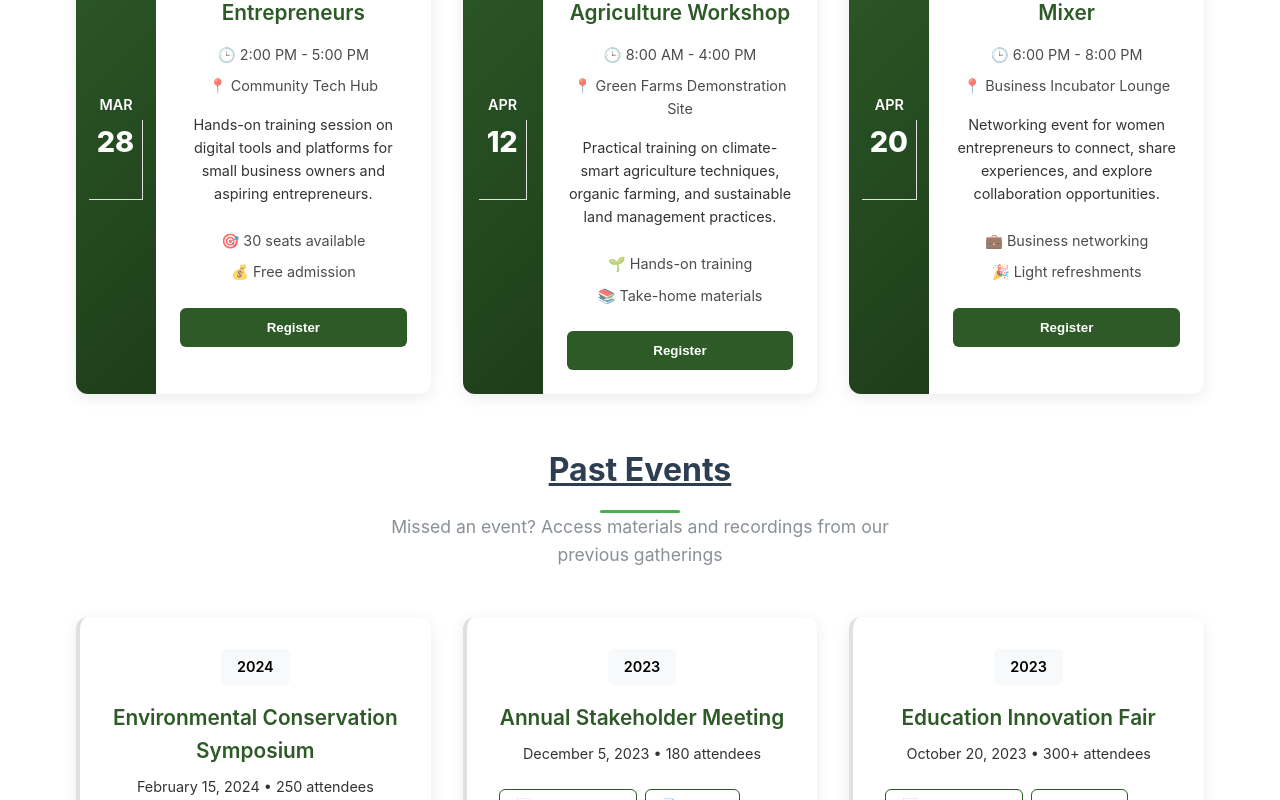
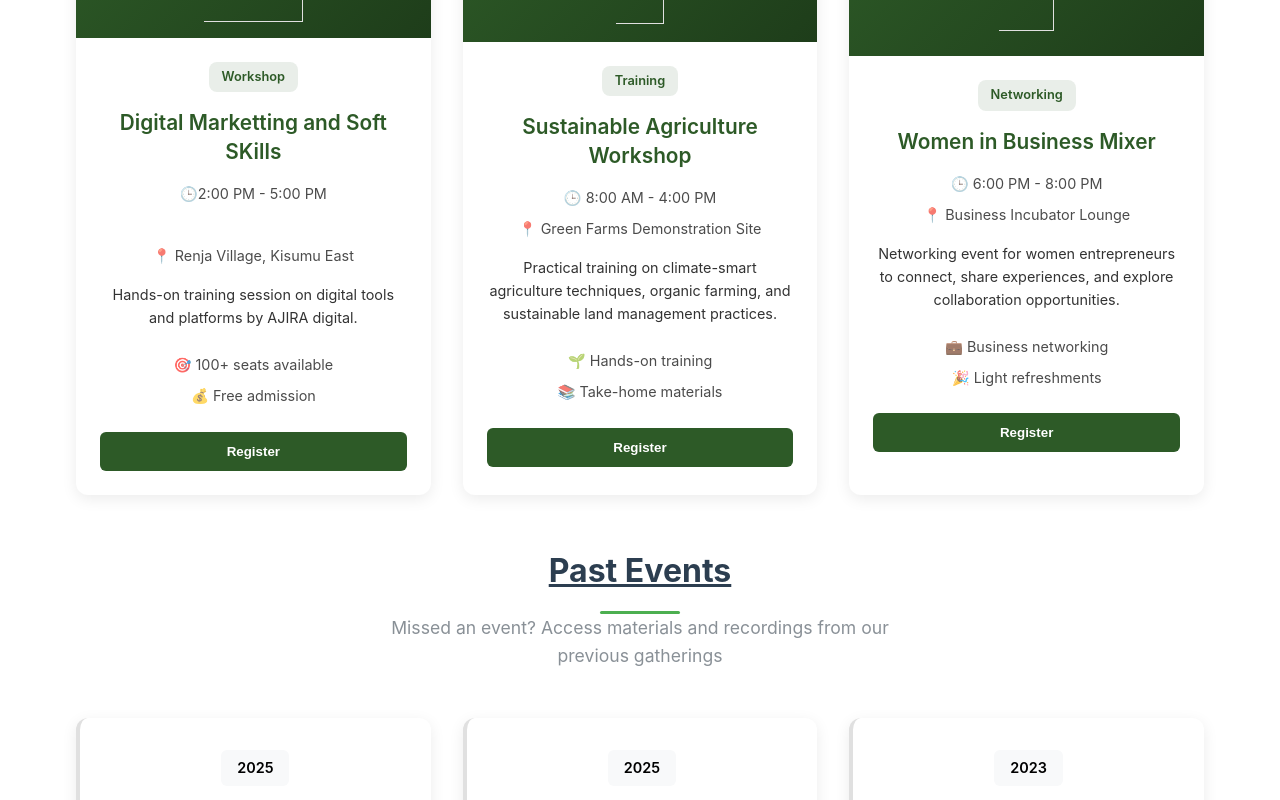
Before and after one commit to JOSHUACURIE/MUCE, a React (Vite) app: page /knowledge/events in a window 1280 px wide. Shown: the part 1320-2120 px from the top of the page. Built offline with nearby package versions, Linux system fonts and the light colour scheme.

Commit message:
Added images to the digital literacy album and also updated the dates of events

```diff
--- a/src/data/album.ts
+++ b/src/data/album.ts
@@ -24,6 +24,7 @@ const IMAGE_PATHS = {
     GREEN: "https://imgur.com/pSpeXgf.jpg",
     SPORTS: "https://imgur.com/PqY2TVm.jpg",
     DIGITAL: "https://imgur.com/SS9NyXW.jpg",
+
     CLEANING: "https://imgur.com/eGt9Kqv.jpg"
   },
   ALBUMS: {
@@ -246,20 +247,119 @@ export const albums: Album[] = [
     title: "Digital Literacy Program",
     coverImage: IMAGE_PATHS.COVERS.DIGITAL,
     photoCount: 38,
-    date: "2024-01-25",
+    date: "2025-08-25",
     category: "Education",
     featured: false,
     images: [
        {
-        id: 12,
+      id: 1,
       imageUrl: IMAGE_PATHS.COVERS.DIGITAL,
       featured: true
     },
     {
-        id: 13,
+      id: 2,
       imageUrl: IMAGE_PATHS.ALBUMS.CLASS,
       featured: false
-      }
+    },
+    {
+      id: 3,
+      imageUrl: "https://i.imgur.com/IIrUHis.jpg",
+      featured: false
+    },
+    {
+      id: 4,
+      imageUrl: "https://i.imgur.com/E3fyO4l.jpg",
+      featured: true
+    },
+    {
+      id: 5,
+      imageUrl: "https://i.imgur.com/v4BXalc.jpg",
+      featured: false
+    },
+    {
+      id: 6,
+      imageUrl: "https://i.imgur.com/z58tYMy.jpg",
+      featured: false
+    },
+    {
+      id: 7,
+      imageUrl: "https://imgur.com/YxwNIjx.jpg",
+      featured: true
+    },
+    {
+      id: 8,
+      imageUrl: "https://i.imgur.com/QDjRbm8.jpg",
+      featured: false
+    },
+    {
+      id: 9,
+      imageUrl: "https://i.imgur.com/IIrUHis.jpg",
+      featured: false
+    },
+    {
+      id: 10,
+      imageUrl: "https://i.imgur.com/TJfJUH9.jpg",
+      featured: false
+    },
+    {
+      id: 11,
+      imageUrl: "https://i.imgur.com/fpvoayH.jpg",
+      featured: true
+    },
+    {
+      id: 12,
+      imageUrl: "https://i.imgur.com/uhWFds4.jpg",
+      featured: true
+    },
+    {
+      id: 13,
+      imageUrl: "https://i.imgur.com/T9BzoGE.jpg",
+      featured: false
+    },
+    {
+      id: 14,
+      imageUrl: "https://i.imgur.com/T9BzoGE.jpg",
+      featured: false
+    },
+      {
+      id: 15,
+      imageUrl: "https://imgur.com/gXx7ikn.jpg",
+      featured: false
+    },
+       {
+      id: 16,
+      imageUrl: "https://imgur.com/J2YPB9d.jpg",
+      featured: false
+    },
+       {
+      id: 17,
+      imageUrl: "https://imgur.com/YPU0Zuz.jpg",
+      featured: false
+    },
+        {
+      id: 18,
+      imageUrl: "https://imgur.com/pEItaWy.jpg",
+      featured: false
+    },
+
+        {
+      id: 19,
+      imageUrl: "https://imgur.com/XJZNSiU.jpg",
+      featured: false
+    },
+
+        {
+      id: 20,
+      imageUrl: "https://imgur.com/Ns0ZlMI.jpg",
+      featured: false
+    },
+             {
+      id: 21,
+      imageUrl: "https://imgur.com/UHZGY3k.jpg",
+      featured: false
+    },
+
+
     ]
   },
   {
--- a/src/pages/Events.tsx
+++ b/src/pages/Events.tsx
@@ -15,7 +15,7 @@ const Events: React.FC = () => {
       </div>
 
       <div className="page-content">
-        {/* Featured Event */}
+
         <section className="content-section">
           <div className="section-header">
             <h2>Featured Event</h2>
@@ -70,25 +70,25 @@ const Events: React.FC = () => {
           </div>
 
           <div className="upcoming-events">
-            {/* Event 1 */}
+
             <div className="event-card">
               <div className="event-date-small">
-                <div className="month">MAR</div>
-                <div className="day">28</div>
+                <div className="month">NOV</div>
+                <div className="day">20-21</div>
               </div>
               <div className="event-info">
                 <div className="event-type">Workshop</div>
-                <h3>Digital Skills for Entrepreneurs</h3>
+                <h3>Digital Marketting and Soft SKills</h3>
                 <div className="event-meta-small">
-                  <span>🕒 2:00 PM - 5:00 PM</span>
-                  <span>📍 Community Tech Hub</span>
+                  <span>🕒2:00 PM - 5:00 PM</span>
+                  <br></br>
+                  <span>📍 Renja Village, Kisumu East</span>
                 </div>
                 <p>
-                  Hands-on training session on digital tools and platforms for
-                  small business owners and aspiring entrepreneurs.
+                  Hands-on training session on digital tools and platforms by AJIRA digital.
                 </p>
                 <div className="event-stats">
-                  <span>🎯 30 seats available</span>
+                  <span>🎯 100+ seats available</span>
                   <span>💰 Free admission</span>
                 </div>
                 <button className="event-action">Register</button>
@@ -96,10 +96,10 @@ const Events: React.FC = () => {
             </div>
 
 
-            {/* Event 3 */}
+
             <div className="event-card">
               <div className="event-date-small">
-                <div className="month">APR</div>
+                <div className="month">DEC</div>
                 <div className="day">12</div>
               </div>
               <div className="event-info">
@@ -121,10 +121,10 @@ const Events: React.FC = () => {
               </div>
             </div>
 
-            {/* Event 4 */}
+
             <div className="event-card">
               <div className="event-date-small">
-                <div className="month">APR</div>
+                <div className="month">JAN</div>
                 <div className="day">20</div>
               </div>
               <div className="event-info">
@@ -148,7 +148,7 @@ const Events: React.FC = () => {
           </div>
         </section>
 
-        {/* Past Events */}
+
         <section className="content-section">
           <div className="section-header">
             <h2>Past Events</h2>
@@ -160,9 +160,9 @@ const Events: React.FC = () => {
 
           <div className="past-events">
             <div className="past-event">
-              <div className="event-year">2024</div>
+              <div className="event-year">2025</div>
               <h3>Environmental Conservation Symposium</h3>
-              <p>February 15, 2024 • 250 attendees</p>
+              <p>February 15, 2025 • 250 attendees</p>
               <div className="event-resources">
                 <button className="resource-btn">📊 Presentations</button>
                 <button className="resource-btn">📷 Photos</button>
@@ -171,9 +171,9 @@ const Events: React.FC = () => {
             </div>
 
             <div className="past-event">
-              <div className="event-year">2023</div>
+              <div className="event-year">2025</div>
               <h3>Annual Stakeholder Meeting</h3>
-              <p>December 5, 2023 • 180 attendees</p>
+              <p>January 5, 2025 • 180 attendees</p>
               <div className="event-resources">
                 <button className="resource-btn">📊 Presentations</button>
                 <button className="resource-btn">📄 Report</button>
@@ -184,7 +184,7 @@ const Events: React.FC = () => {
             <div className="past-event">
               <div className="event-year">2023</div>
               <h3>Education Innovation Fair</h3>
-              <p>October 20, 2023 • 300+ attendees</p>
+              <p>October 20, 2024 • 300+ attendees</p>
               <div className="event-resources">
                 <button className="resource-btn">📊 Presentations</button>
                 <button className="resource-btn">📷 Photos</button>
@@ -194,7 +194,6 @@ const Events: React.FC = () => {
           </div>
         </section>
 
-        {/* Event Calendar */}
         <section className="content-section">
           <div className="section-header">
             <h2>Event Calendar</h2>
@@ -221,7 +220,7 @@ const Events: React.FC = () => {
                 <div className="day-header">Sat</div>
               </div>
               <div className="calendar-days">
-                {/* This would be dynamically generated in a real app */}
+
                 <div className="day empty"></div>
                 <div className="day empty"></div>
                 <div className="day">
@@ -266,13 +265,13 @@ const Events: React.FC = () => {
                   <div className="day-number">15</div>
                   <div className="event-dot">Transformation Summit</div>
                 </div>
-                {/* ... more days */}
+
               </div>
             </div>
           </div>
         </section>
 
-        {/* Host an Event CTA */}
+
         <section className="cta-section">
           <div className="cta-content">
             <h2>Host an Event With Us</h2>
```
Also changed, not shown: src/styles/globals.css. Lines whose indentation alone changed are shown as unchanged.
